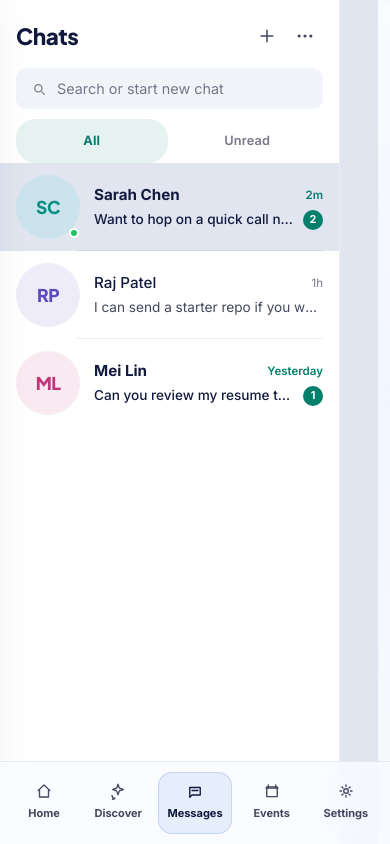
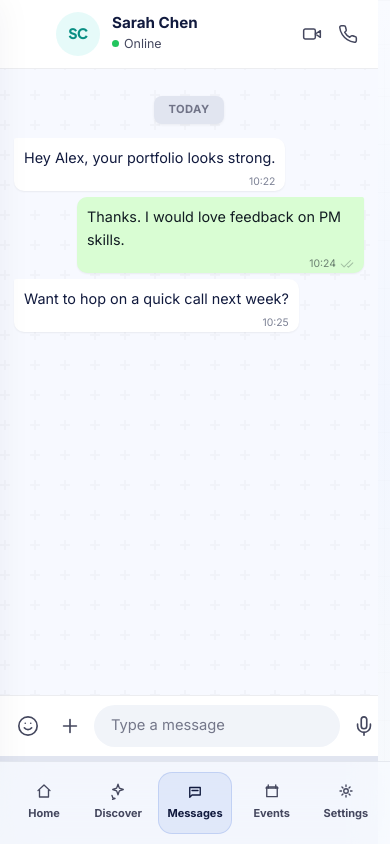
Before and after one commit to Tinder-for-Nerd/Frontend-TFN, a React (Vite) app: page /student/messages/sarah-chen in a window 390 px wide. Built offline with nearby package versions, Linux system fonts and the light colour scheme; sample sign-in values are in the browser's storage.

Commit message:
Fix mobile messages navigation

```diff
--- a/src/modules/dashboard/pages/MessagesPage.jsx
+++ b/src/modules/dashboard/pages/MessagesPage.jsx
@@ -183,6 +183,8 @@ export function MessagesPage({ variant = 'student' }) {
 
   const canSend = message.trim().length > 0;
   const msgCount = activeThread?.messages?.length ?? 0;
+  const hasSelectedThread = Boolean(threadId && activeThread);
+  const inboxPath = variant === 'pro' ? '/pro/inbox' : '/student/messages';
 
   return (
     <AppShell
@@ -192,7 +194,12 @@ export function MessagesPage({ variant = 'student' }) {
       hideTopbar
       className="pm-messages-shell"
     >
-      <div className="wa-layout">
+      <div
+        className={cx(
+          'wa-layout',
+          hasSelectedThread && 'is-mobile-thread-open'
+        )}
+      >
         {/* ── Thread sidebar ── */}
         <aside className="wa-sidebar" aria-label="Conversations">
           {/* Sidebar header */}
@@ -262,6 +269,15 @@ export function MessagesPage({ variant = 'student' }) {
             <>
               {/* Chat header */}
               <header className="wa-chat__head">
+                <button
+                  className="wa-icon-btn wa-chat__back"
+                  type="button"
+                  aria-label="Back to conversations"
+                  onClick={() => navigate(inboxPath)}
+                >
+                  <Icon name="chevron-left" size={20} />
+                </button>
+
                 <button
                   className="wa-chat__contact"
                   aria-label={`View ${activeThread.person.name}'s profile`}
--- a/src/styles/messages.css
+++ b/src/styles/messages.css
@@ -8,7 +8,7 @@
 .pm-messages-shell .pm-main {
   padding: 0 !important;
   max-width: none !important;
-  height: 100vh;
+  height: 100dvh;
   overflow: hidden;
 }
 
@@ -20,10 +20,11 @@
 
 .wa-layout {
   display: flex;
-  height: 100vh;
+  height: 100%;
   width: 100%;
   overflow: hidden;
   background: var(--surface-container-high);
+  min-height: 0;
 }
 
 /* ─── Sidebar (Thread Panel) ──────────────────────────────────────────────── */
@@ -35,6 +36,7 @@
   flex-direction: column;
   background: var(--bg-surface);
   border-right: 1px solid var(--border-subtle);
+  min-height: 0;
 }
 
 .wa-sidebar__head {
@@ -336,6 +338,8 @@
   background: var(--bg-base);
   overflow: hidden;
   position: relative;
+  min-width: 0;
+  min-height: 0;
 }
 
 /* Subtle chat wallpaper pattern */
@@ -360,6 +364,10 @@
   border-bottom: 1px solid var(--border-subtle);
   z-index: 10;
   min-height: 56px;
+}
+
+.wa-chat__back {
+  display: none;
 }
 
 .wa-chat__contact {
@@ -668,12 +676,73 @@
    ============================================================================ */
 
 @media (max-width: 900px) {
+  .pm-app-shell--student.pm-messages-shell .wa-layout {
+    box-sizing: border-box;
+    padding-bottom: calc(88px + env(safe-area-inset-bottom));
+  }
+
   .wa-sidebar {
     width: 100%;
     min-width: 100%;
   }
+
   .wa-chat {
     display: none;
+  }
+
+  .wa-layout.is-mobile-thread-open .wa-sidebar {
+    display: none;
+  }
+
+  .wa-layout.is-mobile-thread-open .wa-chat {
+    display: flex;
+  }
+
+  .wa-chat__head {
+    gap: 8px;
+    padding: 8px 12px;
+  }
+
+  .wa-chat__back {
+    display: inline-grid;
+  }
+
+  .wa-chat__contact {
+    min-width: 0;
+    flex: 1;
+    padding-left: 0;
+  }
+
+  .wa-chat__contact-info {
+    min-width: 0;
+  }
+
+  .wa-chat__contact-name,
+  .wa-chat__contact-status {
+    white-space: nowrap;
+    overflow: hidden;
+    text-overflow: ellipsis;
+  }
+
+  .wa-chat__head-actions {
+    gap: 0;
+  }
+
+  .wa-chat__head-actions .wa-icon-btn:nth-child(3),
+  .wa-chat__head-actions .wa-icon-btn:nth-child(4) {
+    display: none;
+  }
+
+  .wa-messages__inner {
+    padding: 14px 14px 12px;
+  }
+
+  .wa-bubble {
+    max-width: 82%;
+  }
+
+  .wa-composer {
+    padding: 8px 10px calc(8px + env(safe-area-inset-bottom));
   }
 }
 
```
